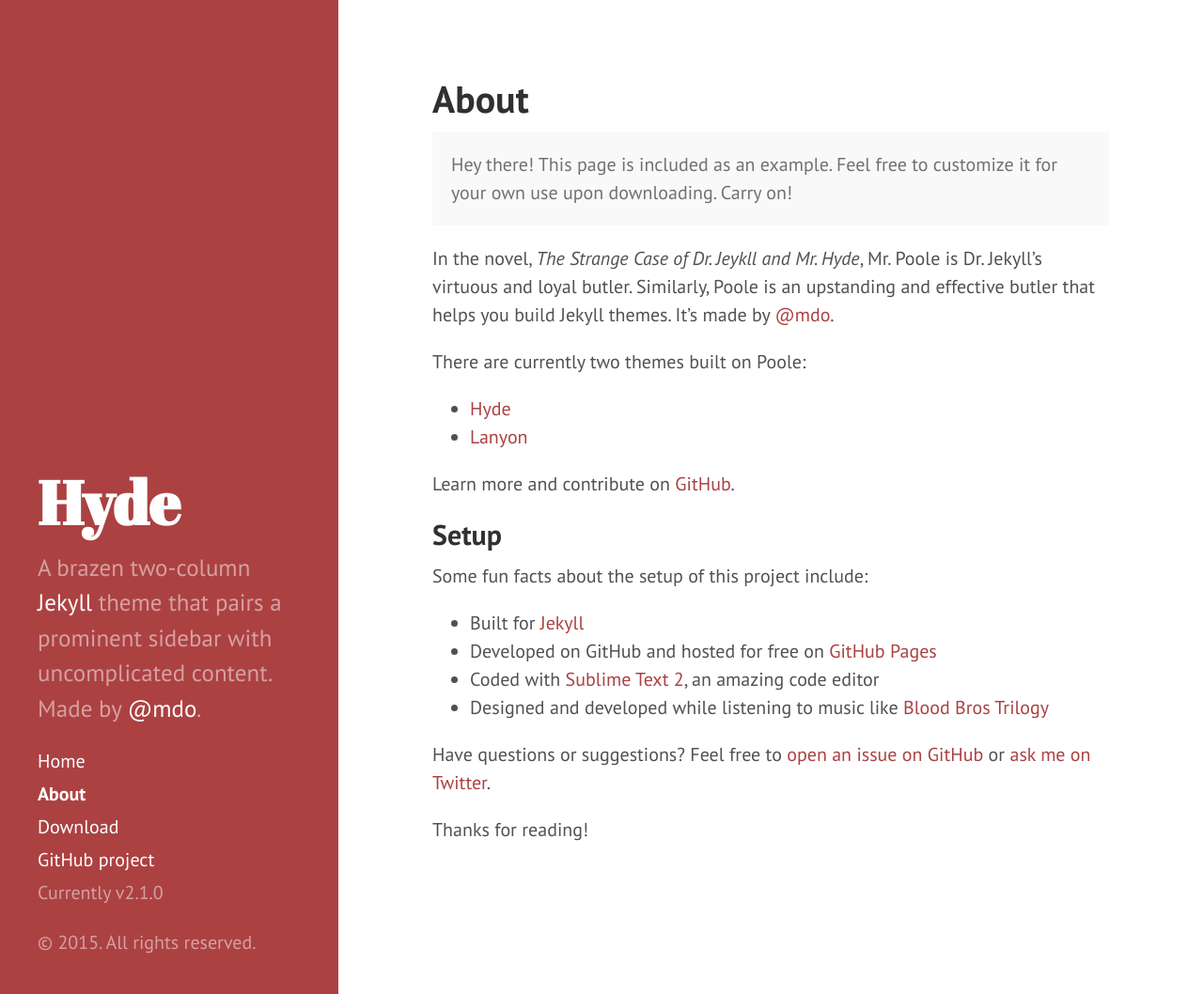
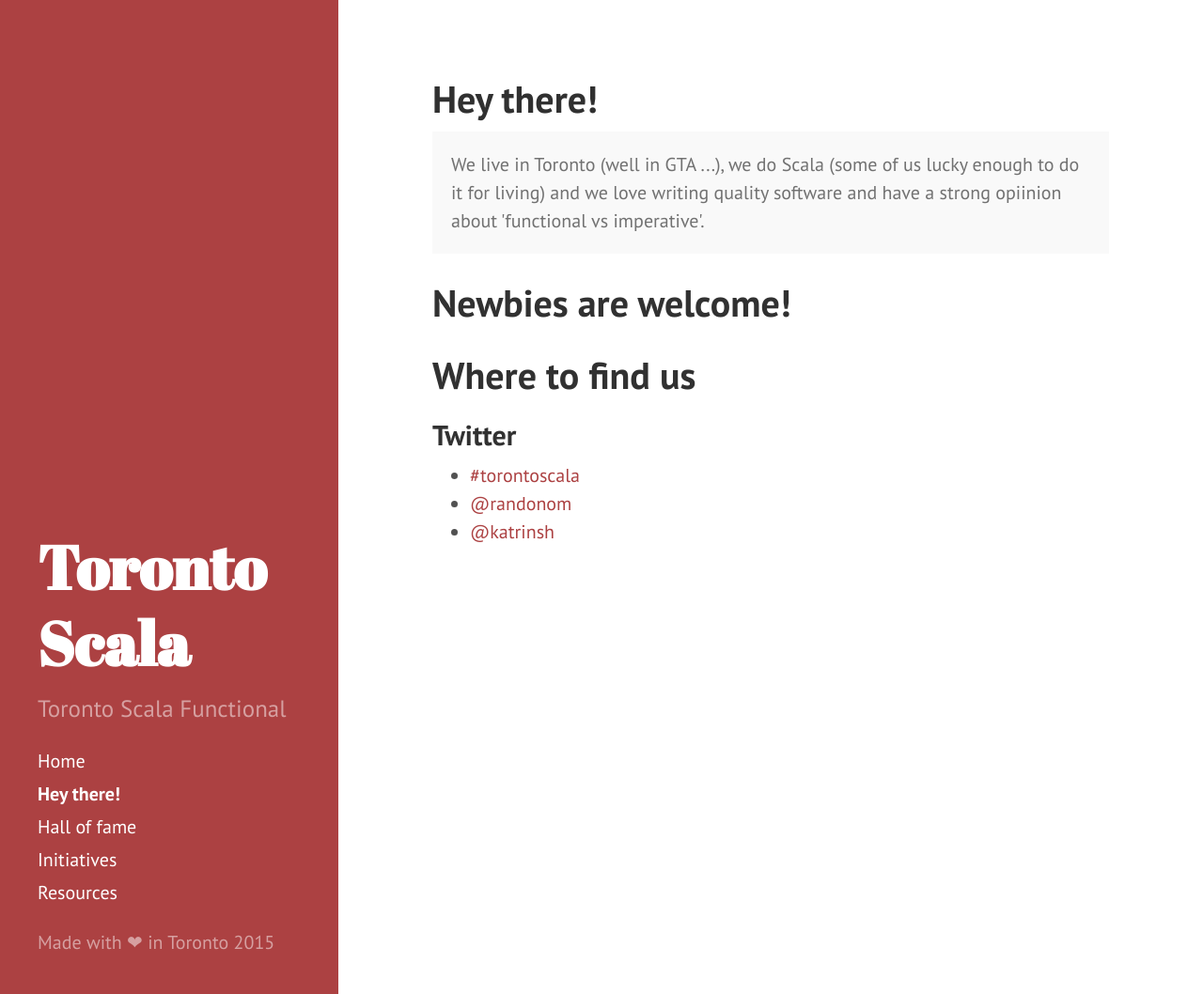
Before and after one commit to scalator/scalator.github.io, a Jekyll site: the page built from about.md, in a window 1280 px wide and 1058 px high. Shown: the whole window at 94% size. Built offline with Jekyll 4.4.1, drawn with Linux system fonts in a browser that asks for light colours; Markdown is read by kramdown in place of the engine named in the settings.

Commit message:
adding relevant links + page explaining abouto new meetup

```diff
--- a/_config.yml
+++ b/_config.yml
@@ -7,20 +7,20 @@
 relative_permalinks: true
 
 # Setup
-title:            Hyde
+title:            Toronto Scala
 tagline:          'A Jekyll theme'
-description:      'A brazen two-column <a href="http://jekyllrb.com" target="_blank">Jekyll</a> theme that pairs a prominent sidebar with uncomplicated content. Made by <a href="https://twitter.com/mdo" target="_blank">@mdo</a>.'
-url:              http://hyde.getpoole.com
+description:      'Toronto Scala Functional'
+url:              http://scalator.ca
 baseurl:          /
 
 author:
-  name:           'Mark Otto'
-  url:            https://twitter.com/mdo
+  name:           'Sean Glover and Katrin Shechtman'
+  url:            https://twitter.com/torontoscala
 
-paginate:         5
+paginate:         1
 
 # Custom vars
 version:          2.1.0
 
 github:
-  repo:           https://github.com/poole/hyde
+  repo:           https://github.com/scalator/scalator.github.io
--- a/_includes/sidebar.html
+++ b/_includes/sidebar.html
@@ -26,11 +26,8 @@
         {% endif %}
       {% endfor %}
 
-      <a class="sidebar-nav-item" href="{{ site.github.repo }}/archive/v{{ site.version }}.zip">Download</a>
-      <a class="sidebar-nav-item" href="{{ site.github.repo }}">GitHub project</a>
-      <span class="sidebar-nav-item">Currently v{{ site.version }}</span>
     </nav>
 
-    <p>&copy; {{ site.time | date: '%Y' }}. All rights reserved.</p>
+    <p>Made with &#10084; in Toronto {{ site.time | date: '%Y' }}</p>
   </div>
 </div>
--- a/about.md
+++ b/about.md
@@ -1,30 +1,18 @@
 ---
 layout: page
-title: About
+title: Hey there!
 ---
 
 <p class="message">
-  Hey there! This page is included as an example. Feel free to customize it for your own use upon downloading. Carry on!
+  We live in Toronto (well in GTA ...), we do Scala (some of us lucky enough to do it for living) and we love writing quality software and have a strong opiinion about 'functional vs imperative'.
 </p>
 
-In the novel, *The Strange Case of Dr. Jeykll and Mr. Hyde*, Mr. Poole is Dr. Jekyll's virtuous and loyal butler. Similarly, Poole is an upstanding and effective butler that helps you build Jekyll themes. It's made by [@mdo](https://twitter.com/mdo).
+# Newbies are welcome!
 
-There are currently two themes built on Poole:
+# Where to find us
 
-* [Hyde](http://hyde.getpoole.com)
-* [Lanyon](http://lanyon.getpoole.com)
+## Twitter
 
-Learn more and contribute on [GitHub](https://github.com/poole).
-
-## Setup
-
-Some fun facts about the setup of this project include:
-
-* Built for [Jekyll](http://jekyllrb.com)
-* Developed on GitHub and hosted for free on [GitHub Pages](https://pages.github.com)
-* Coded with [Sublime Text 2](http://sublimetext.com), an amazing code editor
-* Designed and developed while listening to music like [Blood Bros Trilogy](https://soundcloud.com/maddecent/sets/blood-bros-series)
-
-Have questions or suggestions? Feel free to [open an issue on GitHub](https://github.com/poole/issues/new) or [ask me on Twitter](https://twitter.com/mdo).
-
-Thanks for reading!
+* [#torontoscala](https://twitter.com/hashtag/torontoscala)
+* [@randonom](https://twitter.com/randonom)
+* [@katrinsh](https://twitter.com/katrinsh)
--- /dev/null
+++ b/initiatives.md
@@ -0,0 +1,4 @@
+---
+layout: page
+title: Initiatives
+---
```
Also changed, not shown: _posts/2012-02-06-whats-jekyll.md (deleted, +0 -12 lines), _posts/2012-02-07-example-content.md (deleted, +0 -138 lines), _posts/2013-12-28-introducing-hyde.md (deleted, +0 -37 lines), _posts/2015-10-16-introducing-new-meetup-location.md (added, +23 -0 lines), hallofame.md (added, +8 -0 lines), resources.md (added, +8 -0 lines).
